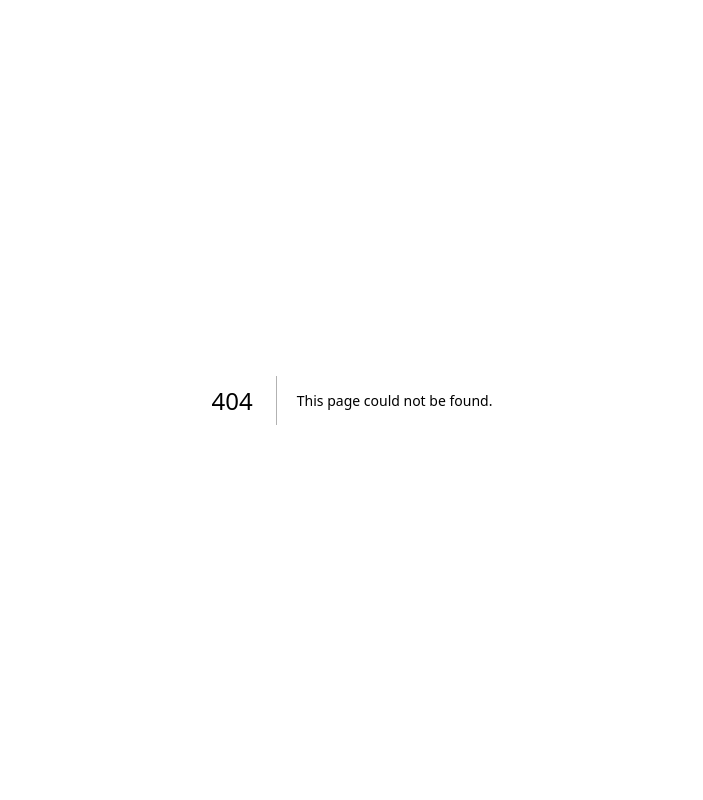
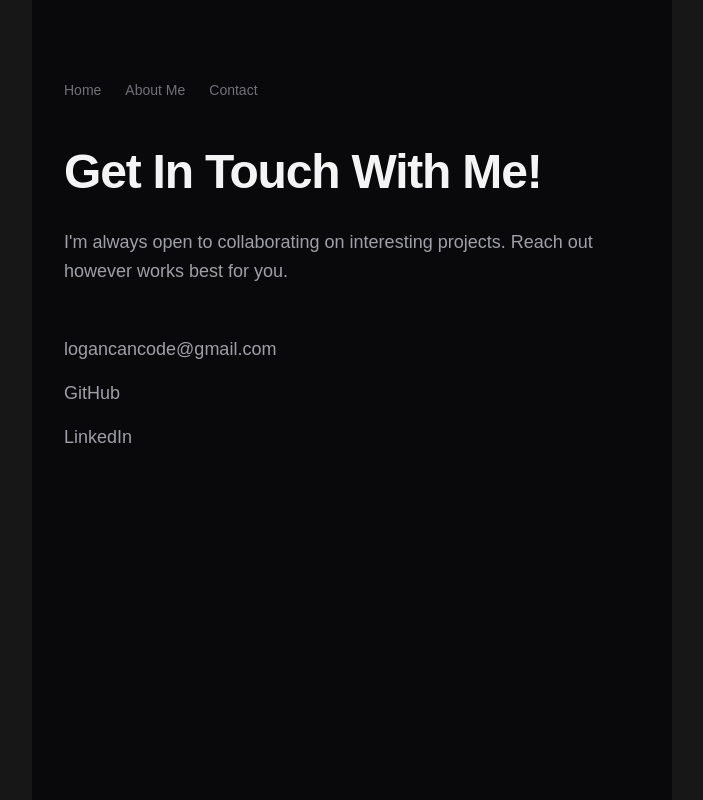
Before and after one commit to LoganIsCoding/logans-portfolio, a Next.js app: page /contact in a window 1280 px wide. Before the commit this address had no page. Shown: the whole page, without its empty margins (288-991 px from the left). Built offline with nearby package versions, Linux system fonts and the light colour scheme.

Commit message:
Feature: Added Nav for About and Contact - Added Navbar.tsx - Added About route - Added Contact route - Added Navbar to Home, About, and Contact

```diff
--- /dev/null
+++ b/src/app/about/page.tsx
@@ -0,0 +1,25 @@
+import Link from "next/link";
+import Navbar from "@/components/Navbar";
+
+export default function About() {
+    return(
+        <main className="min-h-screen bg-zinc-950 text-zinc-100 px-8 py-20 max-w-3xl mx-auto">
+            <div className="flex items-center gap-8 mb-12">
+              <Navbar />
+            </div>
+            <header className="mb-12">
+                <h1 className="text-5xl font-bold tracking-tight mb-8">About Me</h1>
+            </header>
+            <div className="text-zinc-400 text-lg leading-relaxed flex flex-col gap-6 max-w-xl">
+                <p>I&apos;m Logan. I&apos;m a software systems engineer based in Kansas City. I spend a lot of time thinking about ideas and then figuring out how to build them. That gap between concept and working thing is what keeps me going.</p>
+                <p>Outside of work I cook, hike, camp, and game. I think all of those scratch the same itch: problem solving, patience, and getting a satisfying result at the end.</p>
+                <p>I have a lot of ideas. This site is where I put the ones that make it off the whiteboard.</p>
+            </div>
+            <div className="mt-16">
+                <Link href="/contact" className="text-zinc-100 font-semibold hover:text-zinc-400">
+                    Get in touch →
+                </Link>
+            </div>
+        </main>
+    );
+}
--- /dev/null
+++ b/src/app/contact/page.tsx
@@ -0,0 +1,28 @@
+import Navbar from "@/components/Navbar";
+
+export default function Contact() {
+    return (
+        <main className="min-h-screen bg-zinc-950 text-zinc-100 px-8 py-20 max-w-3xl mx-auto">
+            <div className="flex items-center gap-8 mb-12">
+                <Navbar />
+            </div>
+            <header className="mb-12">
+                <h1 className="text-5xl font-bold tracking-tight mb-8">Get In Touch With Me!</h1>
+                <p className="text-zinc-400 text-lg leading-relaxed max-w-xl">
+                    I&apos;m always open to collaborating on interesting projects. Reach out however works best for you.
+                </p>
+            </header>
+            <div className="flex flex-col gap-4 text-lg">
+                <a href="mailto:logancancode@gmail.com" className="text-zinc-400 hover:text-zinc-100">
+                    logancancode@gmail.com
+                </a>
+                <a href="https://github.com/LoganIsCoding" target="_blank" rel="noopener noreferrer" className="text-zinc-400 hover:text-zinc-100">
+                    GitHub
+                </a>
+                <a href="https://www.linkedin.com/in/logan-beyer-12b91b308/" target="_blank" rel="noopener noreferrer" className="text-zinc-400 hover:text-zinc-100">
+                    LinkedIn
+                </a>
+            </div>
+        </main>
+    );
+}
--- a/src/app/page.tsx
+++ b/src/app/page.tsx
@@ -1,10 +1,15 @@
 import CategoryAccordion from "@/components/CategoryAccordion";
 import projects from "@/data/projects.json";
+import Navbar from "@/components/Navbar";
+
 export default function Home() {
   return (
     <main className="min-h-screen bg-zinc-950 text-zinc-100 px-8 py-20 max-w-3xl mx-auto">
       <header className="mb-16">
-        <div className="text-zinc-500 text-sm mb-12">[LOGO]</div>
+        <div className="flex items-center gap-8 mb-12">
+          <span className="text-zinc-500 text-sm mb-1">[LOGO]</span>
+          <Navbar />
+        </div>
         <h1 className="text-5xl font-bold tracking-tight mb-8">
           I&apos;m Logan! I like building neat things that work.
         </h1>
--- /dev/null
+++ b/src/components/Navbar.tsx
@@ -0,0 +1,14 @@
+"use client";
+import { usePathname } from "next/navigation";
+import Link from "next/link";
+
+export default function Navbar() {
+    const pathname = usePathname()
+    return(
+        <nav className="flex gap-6 text-sm text-zinc-500">
+            {pathname !== '/' && <Link href="/" className="hover:text-zinc-100">Home</Link>}
+            <Link href="/about" className="hover:text-zinc-100">About Me</Link>
+            <Link href="/contact" className="hover:text-zinc-100">Contact</Link>
+        </nav>
+    );
+}
```
